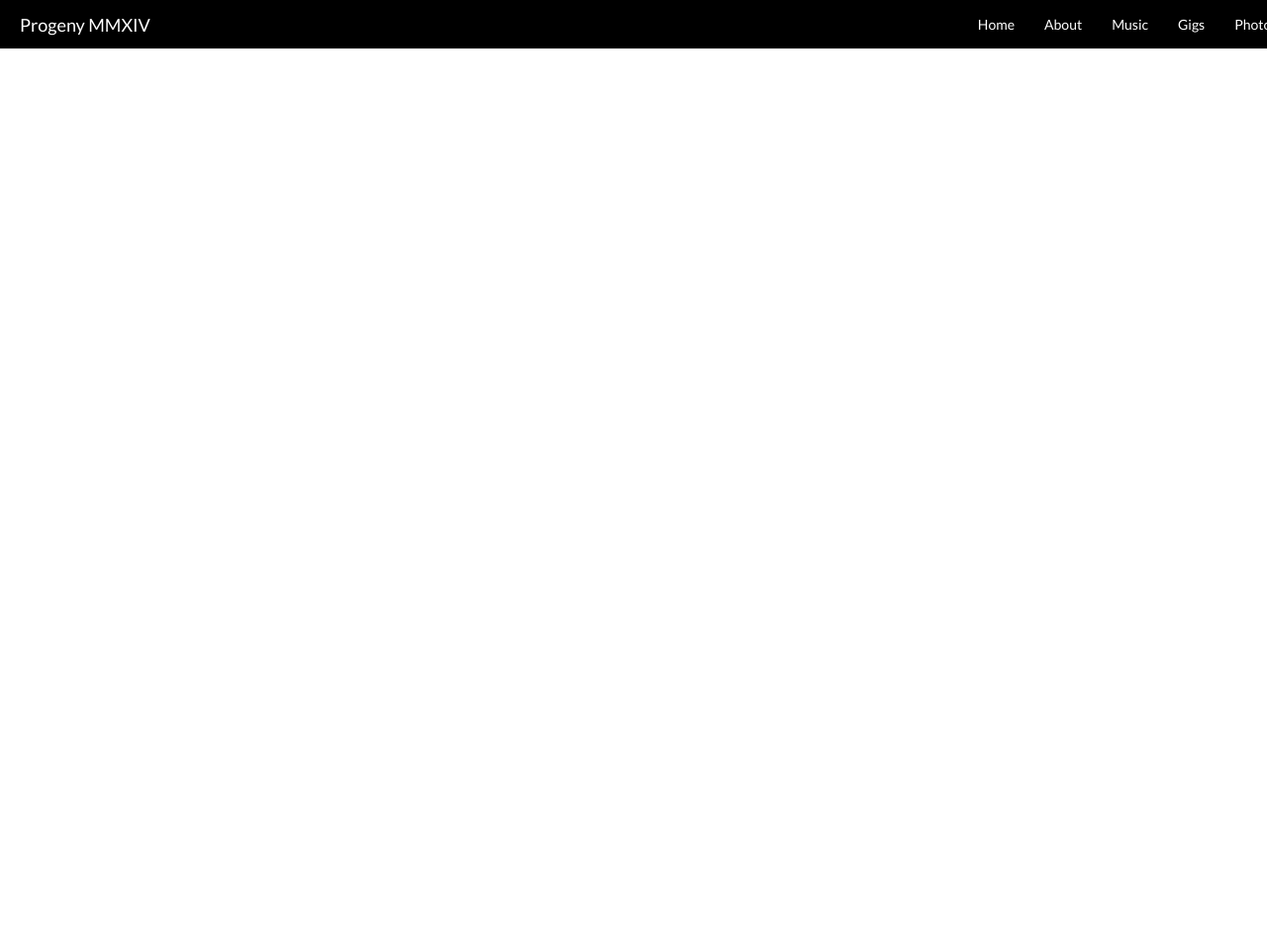
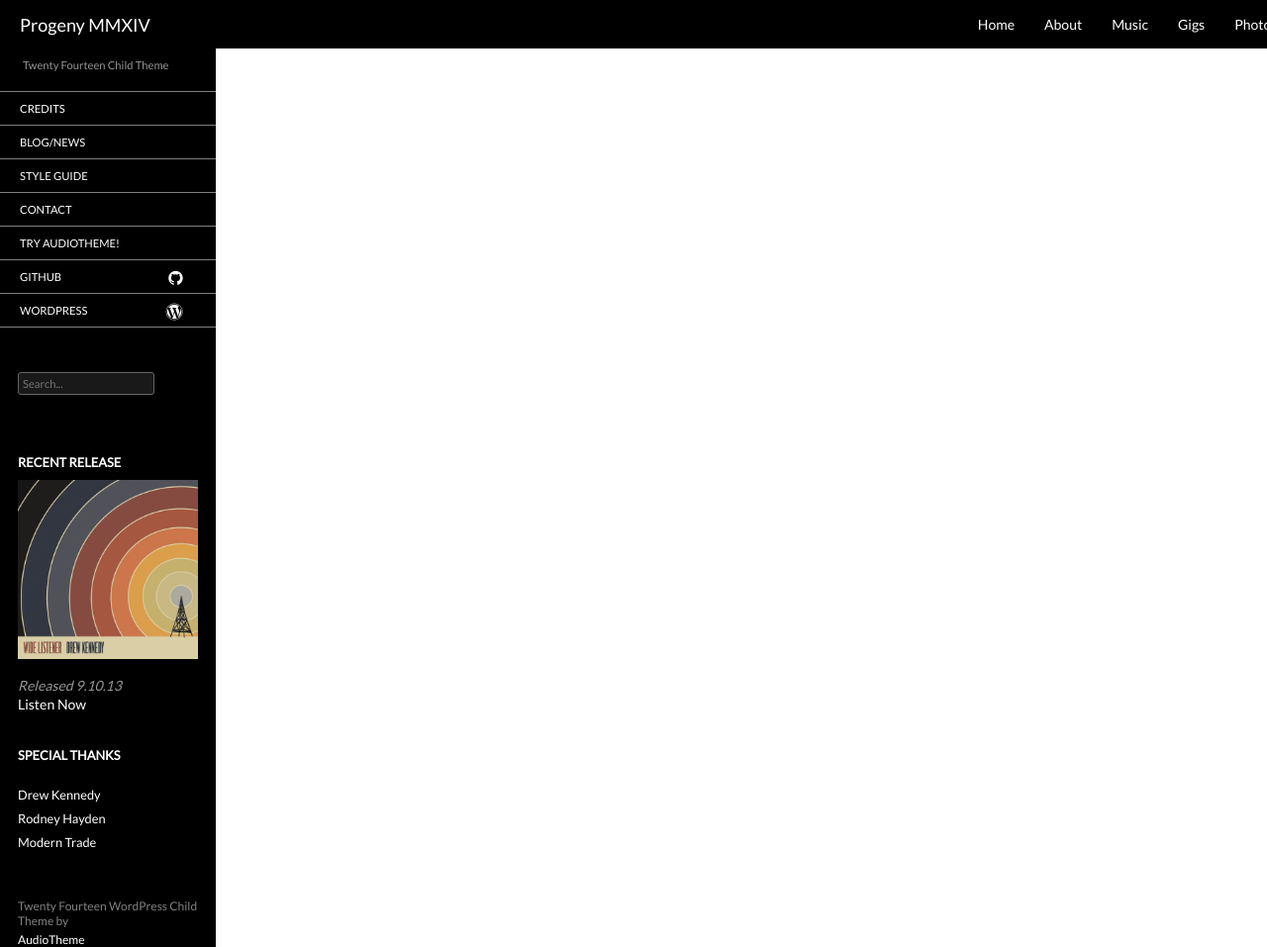
Before and after one commit to JulianLadine/Challenge-5, a plain HTML site: page index.html in a window 1280 px wide. Shown: the top 957 px of the page at 99% size. Before the commit the page ends 800 px from the top, so only its background shows below. Drawn offline with nearby package versions, Linux system fonts and the light colour scheme; files that its build step writes are made by us from their sources.

Commit message:
progression jusqu'a la left part

```diff
--- a/index.html
+++ b/index.html
@@ -22,5 +22,50 @@
         </ul>
       </nav>
     </header>
+    <section class="left_part">
+      <nav class="nav_left_part">
+        <h2>Twenty Fourteen Child Theme</h2>
+        <ul>
+          <li> <a href="#"><p>CREDITS</p></a></li>
+          <li> <a href="#"><p>BLOG/NEWS</p></a></li>
+          <li> <a href="#"><p>STYLE GUIDE</p></a></li>
+          <li> <a href="#"><p>CONTACT</p> </a></li>
+          <li> <a href="#"><p>TRY AUDIOTHEME!</p></a></li>
+          <li> <a href="#"><p>GITHUB<i class="fa fa-github pull-right"></i></p> </a> </li>
+          <li class="last_li"> <a href="#"><p>WORDPRESS<i class="fa fa-wordpress pull-right"></i></p> </a> </li>
+        </ul>
+      </nav>
+
+
+
+
+
+      <div class="marge_left_part">
+        <input type="text" name="" value="" placeholder="Search...">
+        <article class="article_left_part">
+          <h3>RECENT RELEASE</h3>
+          <img src="images/wide-listener-1024x1024.jpg" alt="">
+          <p>Released 9.10.13</p>
+          <a href="#">Listen Now</a>
+        </article>
+
+        <div class="footer_left_part">
+          <h3>SPECIAL THANKS</h3>
+          <ul>
+            <li><a href="#">Drew Kennedy</a></li>
+            <li><a href="#">Rodney Hayden</a> </li>
+            <li><a href="#">Modern Trade</a></li>
+          </ul>
+          <p>Twenty Fourteen WordPress Child Theme by</p>
+          <a href="#">AudioTheme</a>
+        </div>
+
+
+
+
+      </div>
+    </section>
+
+
   </body>
 </html>
--- a/style.scss
+++ b/style.scss
@@ -5,6 +5,10 @@
   margin: 0;
   padding: 0;
   font-family: "Lato", sans-serif;
+}
+
+li {
+  list-style: none;
 }
 
 header {
@@ -59,6 +63,128 @@ header {
   }
 }
 
-li {
-  list-style: none;
+// Fin Header//////////////////////////////////////////////////////////////////////////////////////////////////////////////
+
+.left_part {
+  background-color: black;
+  // height: 80em;
+  width: 17%;
+  padding-top: 10px;
+  .nav_left_part {
+
+    h2 {
+          color: #969696;
+          font-size: 0.7em;
+          font-weight: lighter;
+          padding-left: 23px;
+          padding-bottom: 20px;
+    }
+    ul {
+      .last_li {
+        border-bottom: 1px solid grey;
+      }
+      li {
+        border-top: 1px solid grey;
+        :hover {
+          background-color: green;
+          text-decoration: underline;
+        }
+        a {
+          display: block;
+          width: 100%;
+          text-decoration: none;
+          p{
+            padding: 10px 20px;
+            font-size: 0.7em;
+            color: white;
+            i {
+              font-size: 1.5em;
+              padding-right: 13px;
+
+            }
+
+          }
+        }
+
+      }
+    }
+  }
+  .marge_left_part {
+    padding-left: 18px;
+    padding-right: 18px;
+  }
+  input {
+    background-color: #191919;
+    border-radius: 3px;
+    border: 1px solid #666666;
+    font-size: 0.7em;
+    margin-top: 4em;
+    padding: 4px 4px;
+  }
+
+
+  .article_left_part {
+    padding-top: 60px;
+    h3 {
+      color: white;
+      font-size: 0.8em;
+    }
+    img {
+      width: 100%;
+      padding-top: 10px;
+      padding-bottom: 15px;
+    }
+    p {
+      color: #969696;
+      font-size: 14px;
+      font-style: italic;
+    }
+    a {
+      color: white;
+      text-decoration: none;
+      font-size: 14px;
+      :hover {
+        text-decoration: underline;
+      }
+    }
+  }
+  .footer_left_part {
+    h3 {
+      color: white;
+      font-size: 0.8em;
+      padding-top: 35px;
+      padding-bottom: 20px;
+    }
+    ul {
+      li {
+        :hover {
+          background-color: green;
+          text-decoration: underline;
+        }
+        a {
+          padding: 4px 0px;
+          display: block;
+          width: 100%;
+          text-decoration: none;
+          font-size: 0.8em;
+          color: white;
+
+        }
+      }
+    }
+    p {
+      padding-top: 45px;
+      font-size: 12px;
+      color: grey;
+    }
+    a {
+      color: white;
+      text-decoration: none;
+      font-size: 12px;
+      :hover {
+        text-decoration: underline;
+      }
+    }
+  }
 }
+// Fin left part//////////////////////////////////////////////////////////////////////////////////////////////////////////////
```
Also changed, not shown: images/audiotheme-overview-video-thumbnail.jpg (added), images/logo-shield.png (added), images/mecalunette.png (added), images/nowell-image.png (added), images/rodney.png (added), images/wide-listener-1024x1024.jpg (added).
